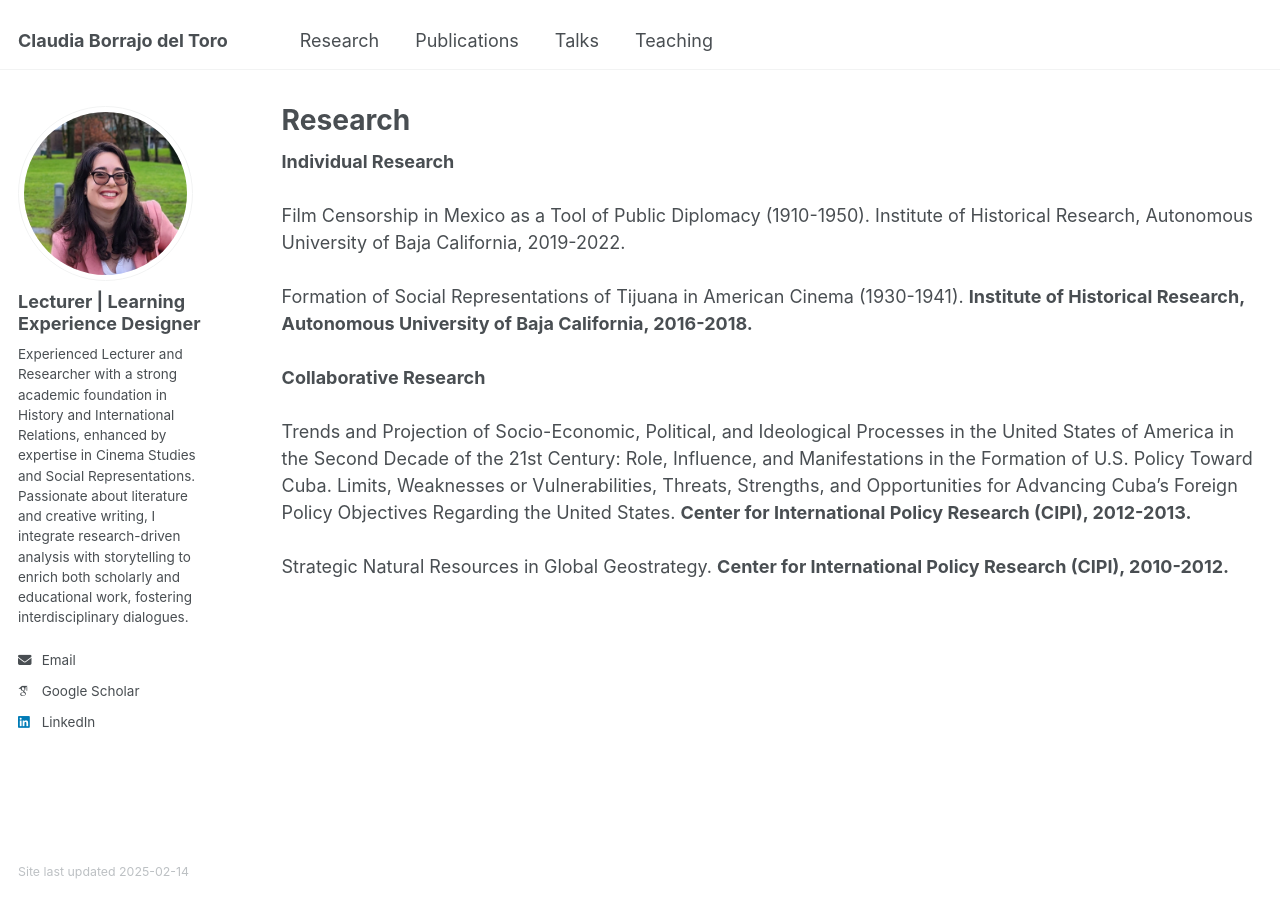
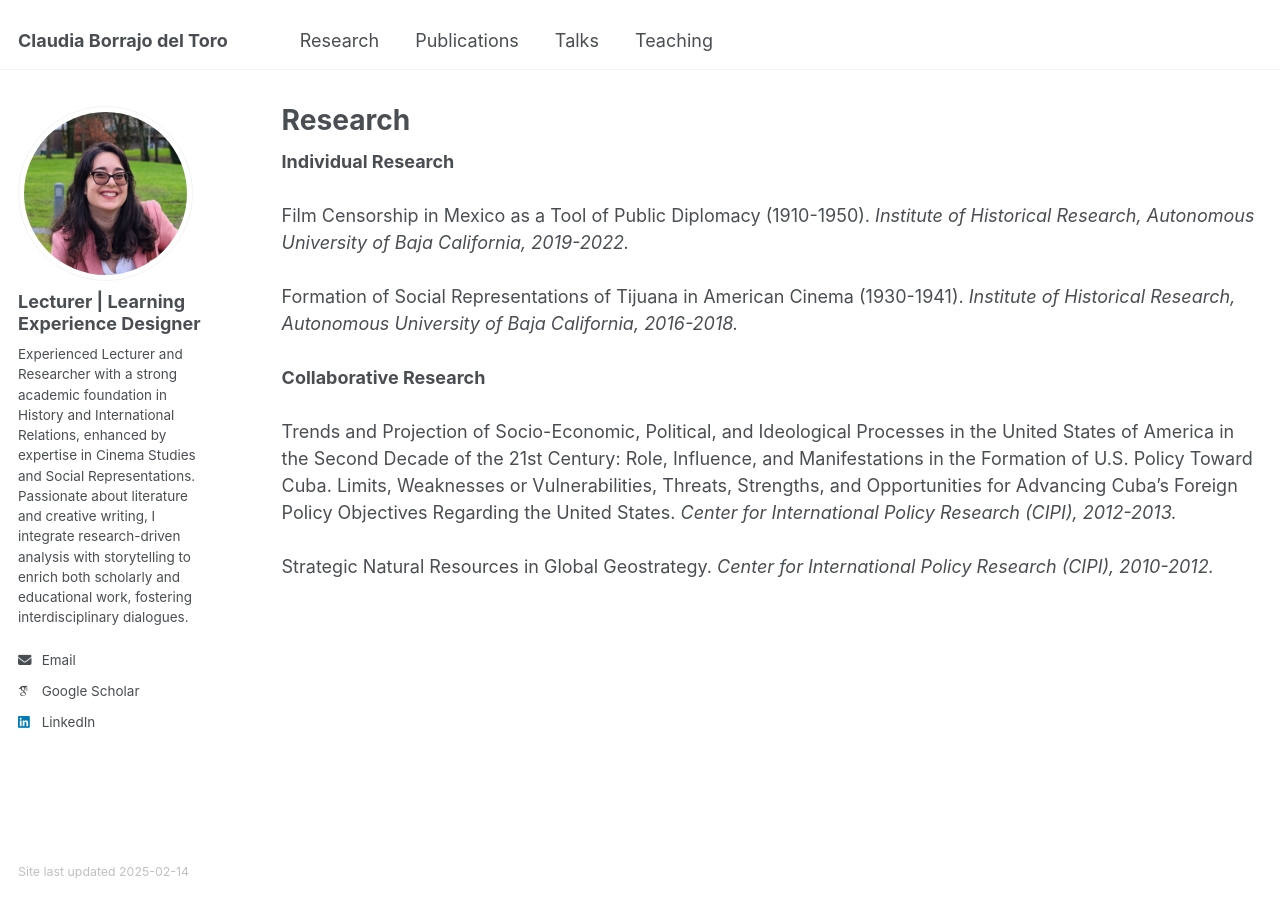
Before and after one commit to claudiabt/claudiabt.github.io, a Jekyll site: the page built from _pages/research.html, in a window 1280 px wide. Built offline with Jekyll 4.4.1, drawn with Linux system fonts in a browser that asks for light colours; some web fonts are replaced.

```diff
--- a/_pages/research.html
+++ b/_pages/research.html
@@ -10,19 +10,19 @@ author_profile: true
 <strong>Individual Research</strong>
 <br>
 <br>
-Film Censorship in Mexico as a Tool of Public Diplomacy (1910-1950). <italic>Institute of Historical Research, Autonomous University of Baja California, 2019-2022.</italic>
+Film Censorship in Mexico as a Tool of Public Diplomacy (1910-1950). <i>Institute of Historical Research, Autonomous University of Baja California, 2019-2022.</i>
 <br>
 <br>
-Formation of Social Representations of Tijuana in American Cinema (1930-1941). <strong>Institute of Historical Research, Autonomous University of Baja California, 2016-2018.</strong>
+Formation of Social Representations of Tijuana in American Cinema (1930-1941). <i>Institute of Historical Research, Autonomous University of Baja California, 2016-2018.</i>
 <br>
 <br>
 <strong>Collaborative Research</strong>
 <br>
 <br>
-Trends and Projection of Socio-Economic, Political, and Ideological Processes in the United States of America in the Second Decade of the 21st Century: Role, Influence, and Manifestations in the Formation of U.S. Policy Toward Cuba. Limits, Weaknesses or Vulnerabilities, Threats, Strengths, and Opportunities for Advancing Cuba’s Foreign Policy Objectives Regarding the United States. <strong> Center for International Policy Research (CIPI), 2012-2013. </strong>
+Trends and Projection of Socio-Economic, Political, and Ideological Processes in the United States of America in the Second Decade of the 21st Century: Role, Influence, and Manifestations in the Formation of U.S. Policy Toward Cuba. Limits, Weaknesses or Vulnerabilities, Threats, Strengths, and Opportunities for Advancing Cuba’s Foreign Policy Objectives Regarding the United States. <i> Center for International Policy Research (CIPI), 2012-2013. </i>
 <br>
 <br>
-Strategic Natural Resources in Global Geostrategy. <strong>Center for International Policy Research (CIPI), 2010-2012.</strong>
+Strategic Natural Resources in Global Geostrategy. <i>Center for International Policy Research (CIPI), 2010-2012.</i>
 
 {% for post in site.portfolio %}
   {% include archive-single.html %}
```
